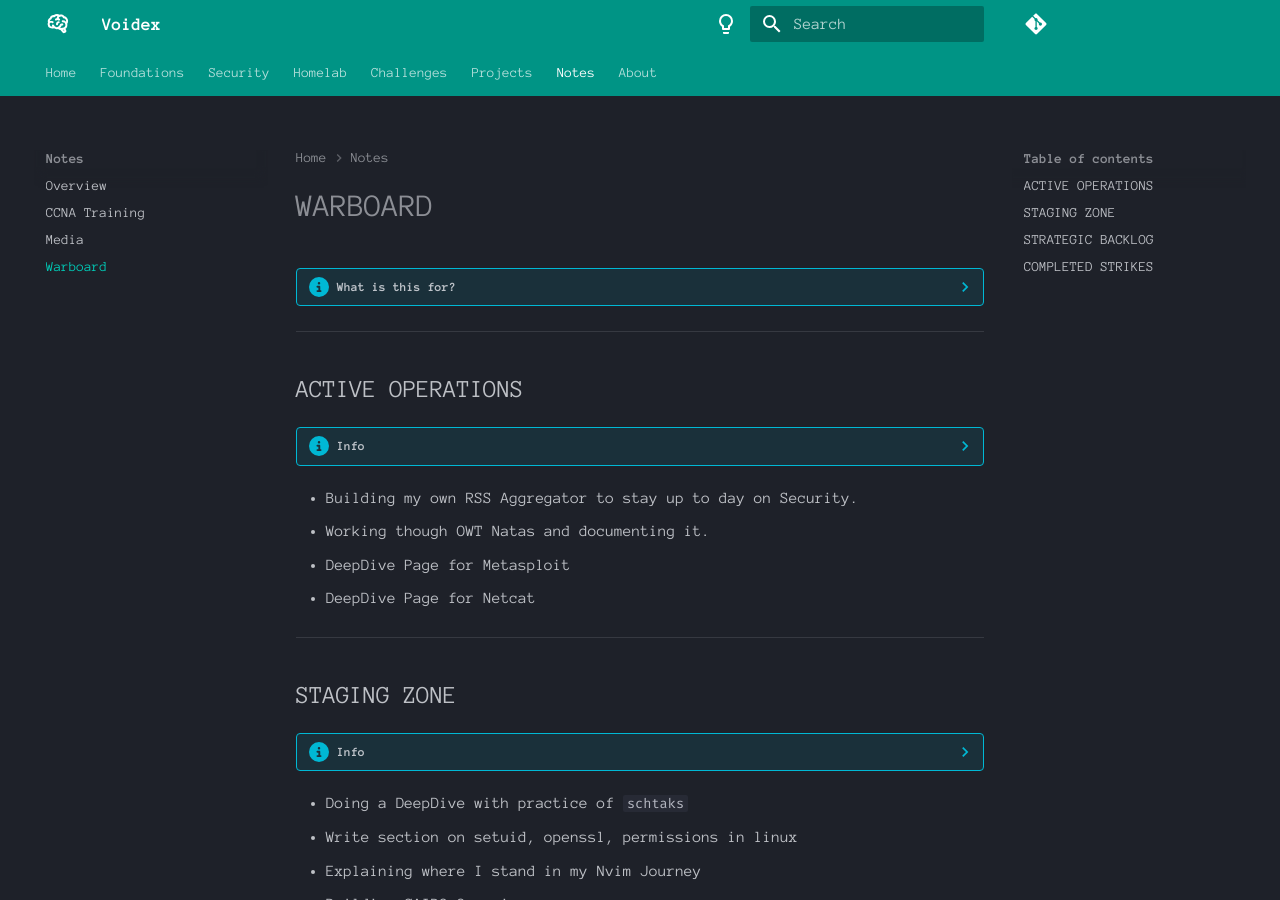
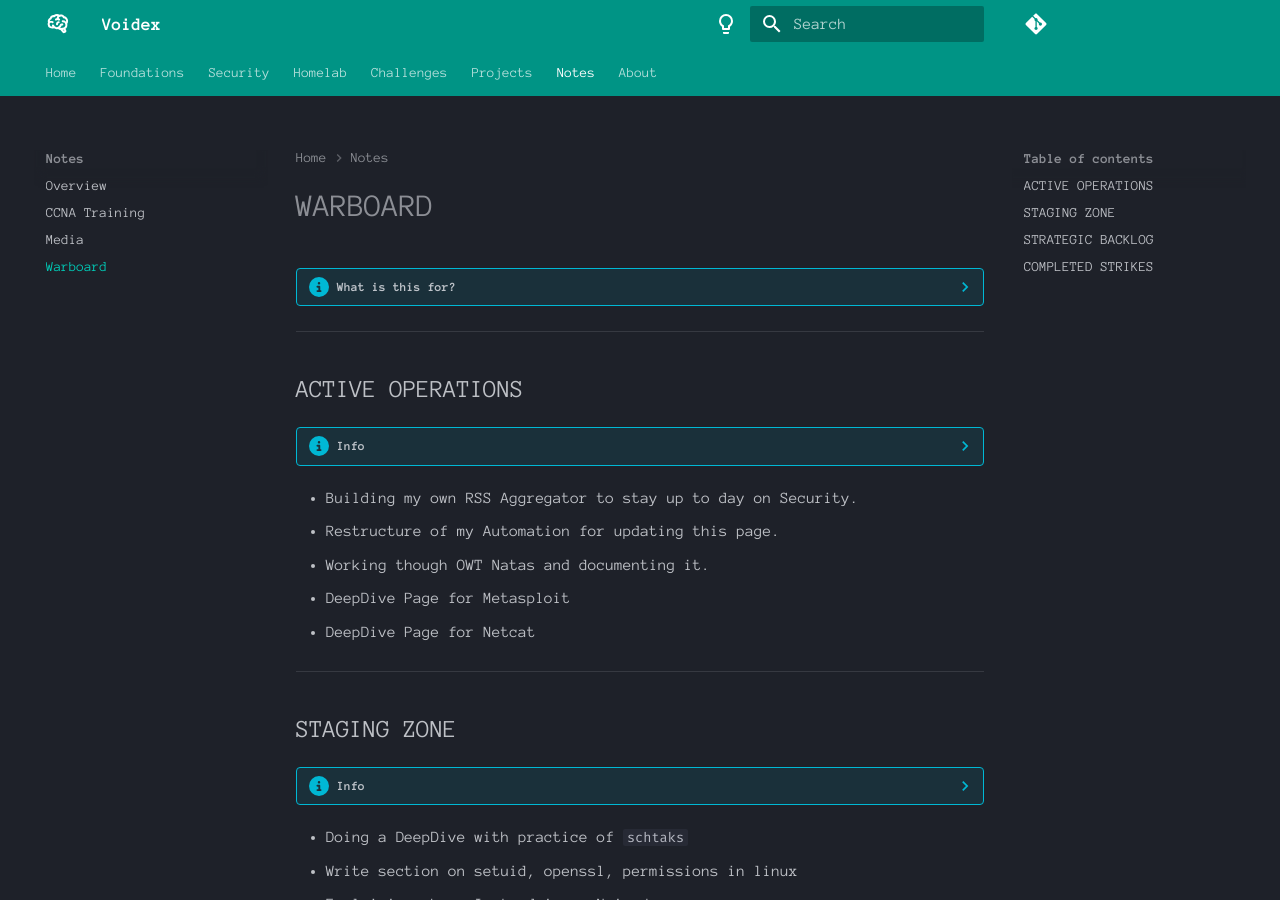
Before and after one commit to Fudomaru/wiki, an MkDocs documentation site: the page built from docs/notes/warboard.md, in a window 1280 px wide and 900 px high. Built offline with MkDocs 1.6.1 and Material for MkDocs 9.7.7, drawn with Linux system fonts in a browser that asks for light colours; comment, search, counter and statistics services are not loaded.

Commit message:
Minor fixes of navigation and structur

```diff
--- a/docs/notes/warboard.md
+++ b/docs/notes/warboard.md
@@ -17,6 +17,7 @@
     Tasks that I am currently working on.
 
 - Building my own RSS Aggregator to stay up to day on Security.
+- Restructure of my Automation for updating this page.
 - Working though OWT Natas and documenting it.
 - DeepDive Page for Metasploit
 - DeepDive Page for Netcat
--- a/mkdocs.yml
+++ b/mkdocs.yml
@@ -85,7 +85,7 @@
       - ICMP: foundations/protocols/icmp.md
       - TCP: foundations/protocols/tcp.md
       - UDP: foundations/protocols/udp.md
-      - TSL: foundations/protocols/tls.md
+      - TLS: foundations/protocols/tls.md
       - DNS: foundations/protocols/dns.md
       - SMTP: foundations/protocols/smtp.md
       - SNMP: foundations/protocols/snmp.md
@@ -93,6 +93,7 @@
       - SSH: foundations/protocols/ssh.md
       - SMB: foundations/protocols/smb.md
       - DHCP: foundations/protocols/dhcp.md
+      - HTTP: foundations/protocols/http.md
   - Security:
     - Overview: security/overview.md
     - Fundamentals: security/fundamentals.md
@@ -109,6 +110,7 @@
       - IDOR: security/exploits/idor.md
       - SSRF: security/exploits/ssrf.md
       - SQLI: security/exploits/sqli.md
+      - Missing Auth: security/exploits/missing_authorization.md
     - Privilege Escalation: security/privilege-escalation.md
     - Toolbelt:
       - Overview: security/toolbelt/overview.md
@@ -116,7 +118,7 @@
       - Searchsploit: security/toolbelt/searchsploit.md
       - Schtasks: security/toolbelt/schtasks.md
     - Playbooks:
-      - Overview: security/toolbelt/overview.md
+      - Overview: security/playbooks/overview.md
       - Recon: security/playbooks/recon.md
       - JS Deobfuscation: security/playbooks/js-deobfuscation.md
   - Homelab:
```
